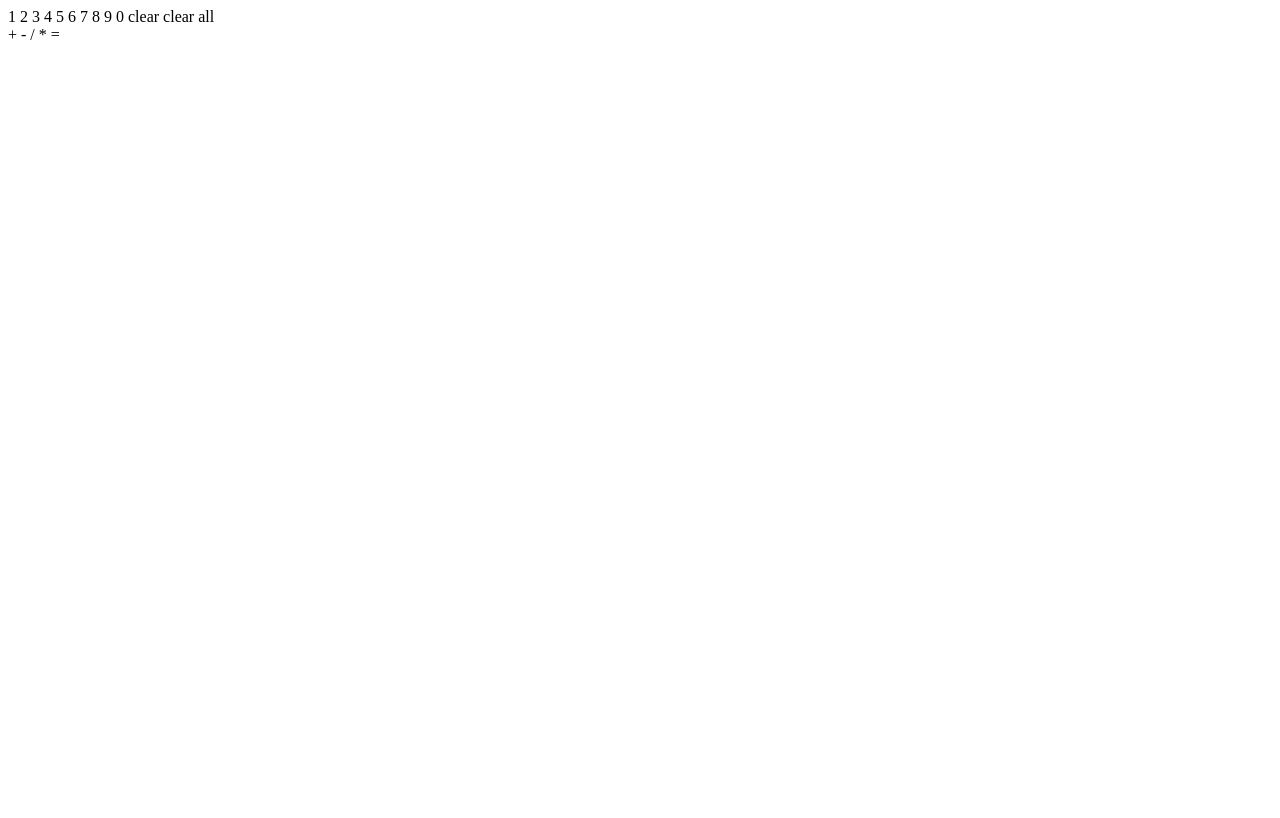
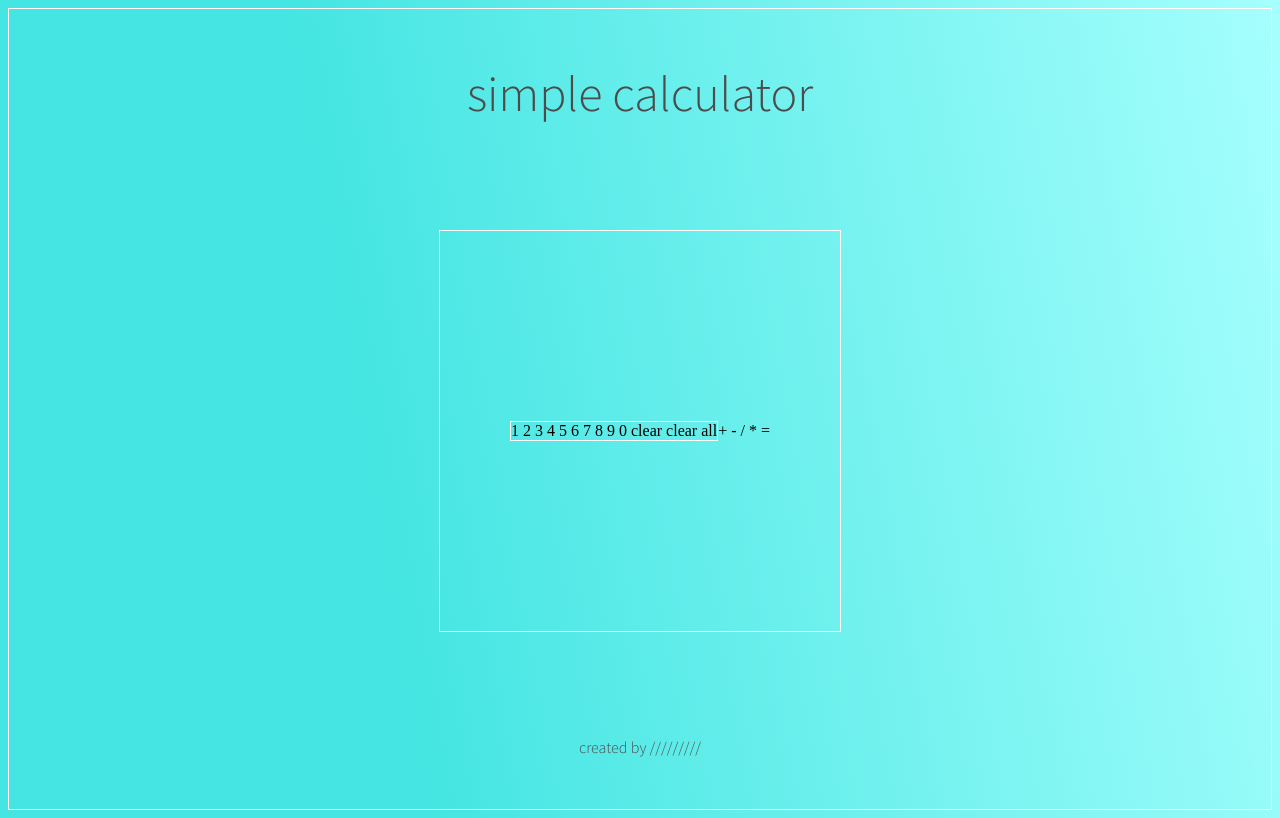
Before and after one commit to jspeda/calculator, a plain HTML site: page index.html in a window 1280 px wide. Drawn offline with Linux system fonts and the light colour scheme.

Commit message:
blocked out large shapes

```diff
--- a/index.html
+++ b/index.html
@@ -2,8 +2,11 @@
 <html>
 <head>
 	<title>calculator</title>
+  <link rel="stylesheet" type="text/css" href="style.css">
 </head>
 <body>
+  <div class="wrapper">
+    <div class="title">simple calculator</div>
     <div class="calc-box">
       <div class="readout">
       </div>
@@ -29,6 +32,8 @@
         <a>=</a>
       </div>
     </div>
+    <div class="footer">created by /////////</div>
+  </div>
 
 </body>
 </html>
--- /dev/null
+++ b/style.css
@@ -0,0 +1,42 @@
+@import url('https://fonts.googleapis.com/css?family=Source+Sans+Pro:300');
+
+body {
+  background-image: linear-gradient(260deg, #a5fffd 0%,
+    #44e5e2 70%)
+}
+
+.wrapper {
+  display: flex;
+  border: 1px solid white;
+  align-items: center;
+  height: 100vh;
+  justify-content: space-around;
+  flex-direction: column;
+}
+
+.title {
+  /* border: 1px solid white; */
+  font-size: 50px;
+  font-family: 'Source Sans Pro', sans-serif;
+  color: #4c4c4c;
+  /* margin-top: 50px; */
+}
+
+.calc-box {
+  border: 1px solid white;
+  display: flex;
+  align-items: center;
+  justify-content: center;
+  height: 400px;
+  width: 400px;
+  /* margin-bottom: 20px; */
+}
+
+.footer {
+  font-family: 'Source Sans Pro', sans-serif;
+  color: #4c4c4c;
+}
+
+.numbers {
+  border: 1px solid white;
+}
```
Lines whose indentation alone changed are shown as unchanged.
